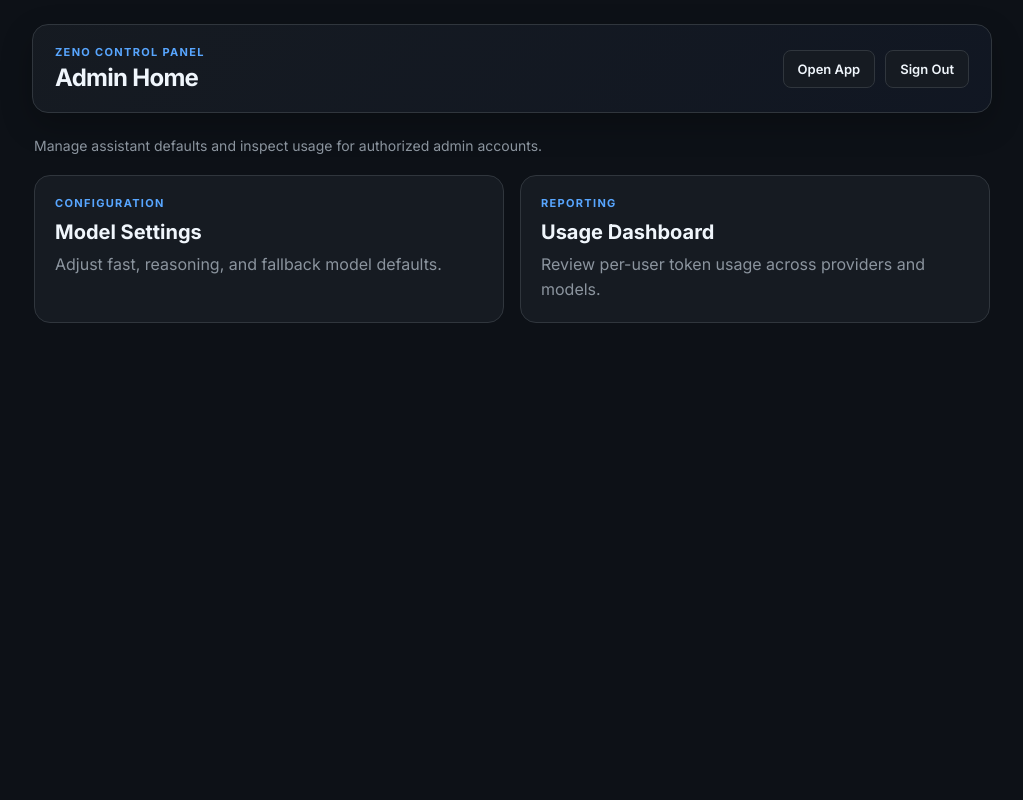
After one commit to isavage/zeno, a FastAPI app: template app/web/templates/admin_home.html in a window 1280 px wide. The commit adds this page. Shown: the whole page, without its empty margins (128-1151 px from the left). Run offline with FastAPI, Linux system fonts and the light colour scheme; the template is opened without the code that fills it, so the values that code supplies are empty.

Commit message:
admin ui

```diff
--- a/app/config.py
+++ b/app/config.py
@@ -23,9 +23,6 @@ class Settings(BaseSettings):
 
     # Encryption Master Key (32 url-safe base64 / Fernet key)
     ZENOS_ENCRYPTION_KEY: Optional[str] = None
-
-    # Admin token for privileged API access (must be set in environment)
-    ADMIN_TOKEN: str = Field(default="CHANGE_ME_ADMIN_TOKEN")
 
     # LLM API Keys
     OPENAI_API_KEY: Optional[str] = None
--- a/app/main.py
+++ b/app/main.py
@@ -7,7 +7,7 @@ from pathlib import Path
 from typing import Optional, Dict, Any
 from typing import List, Optional, Dict, Any
 
-from fastapi import FastAPI, Request, Form, UploadFile, File, HTTPException, status, Header, Depends, APIRouter
+from fastapi import FastAPI, Request, Form, UploadFile, File, HTTPException, status, Depends, APIRouter
 from fastapi.responses import HTMLResponse, RedirectResponse, JSONResponse, FileResponse
 from fastapi.staticfiles import StaticFiles
 from fastapi.templating import Jinja2Templates
@@ -16,7 +16,7 @@ from starlette.middleware.sessions import SessionMiddleware
 from fastapi.middleware.cors import CORSMiddleware
 
 from app.config import settings
-from app.security.auth import oauth, is_email_authorized, get_current_user
+from app.security.auth import oauth, is_email_authorized, get_current_user, get_current_admin_user, is_admin_user
 from app.agent.usage import usage_store
 from app.agent.core import zeno_agent
 from app.agent.memory import memory_store
@@ -98,11 +98,6 @@ async def health_check():
 # ----------------- Admin API for model defaults -----------------
 admin_router = APIRouter(prefix="/admin", tags=["admin"])
 
-def verify_admin(token: str = Header(..., description="Admin token")):
-    if token != settings.ADMIN_TOKEN:
-        raise HTTPException(status_code=401, detail="Invalid admin token")
-
-
 def build_redirect_uri(request: Request, path: str) -> str:
     """Build an absolute redirect URI using the current request origin."""
     forwarded_host = request.headers.get("x-forwarded-host")
@@ -113,8 +108,21 @@ def build_redirect_uri(request: Request, path: str) -> str:
     normalized_path = path if path.startswith("/") else f"/{path}"
     return f"{scheme}://{host}{normalized_path}"
 
+@admin_router.get("")
+@admin_router.get("/")
+async def admin_home(request: Request, user: Dict[str, Any] = Depends(get_current_admin_user)):
+    return jinja_templates.TemplateResponse(
+        request,
+        "admin_home.html",
+        {
+            "user": user,
+            "admin_user": True,
+        },
+    )
+
+
 @admin_router.get("/models")
-def list_models():
+def list_models(_: Dict[str, Any] = Depends(get_current_admin_user)):
     """Return a dict of provider -> list of model identifiers.
     This is a static list; extend as needed.
     """
@@ -131,7 +139,7 @@ def list_models():
     }
 
 @admin_router.get("/defaults")
-def get_defaults():
+def get_defaults(_: Dict[str, Any] = Depends(get_current_admin_user)):
     return prefs.get_prefs()
 
 @admin_router.post("/defaults")
@@ -139,7 +147,7 @@ def set_defaults(
     fast_model: str,
     reasoning_model: str,
     fallback_model: str,
-    _: None = Depends(verify_admin),
+    _: Dict[str, Any] = Depends(get_current_admin_user),
 ):
     # Basic validation against known models
     known = set()
@@ -152,7 +160,7 @@ def set_defaults(
     return {"status": "ok", "message": "Preferences saved"}
 
 @admin_router.get("/usage", response_class=HTMLResponse)
-def admin_usage(request: Request, _: None = Depends(verify_admin)):
+def admin_usage(request: Request, _: Dict[str, Any] = Depends(get_current_admin_user)):
     """Render admin usage dashboard showing per‑user token usage."""
     usage_data = usage_store.get_all()
     return jinja_templates.TemplateResponse(
@@ -165,13 +173,14 @@ app.include_router(admin_router)
 
 # Settings page – simple UI to edit defaults (template to be created at templates/settings.html)
 @app.get("/settings", response_class=HTMLResponse)
-async def settings_page(request: Request):
+async def settings_page(request: Request, user: Dict[str, Any] = Depends(get_current_admin_user)):
     return jinja_templates.TemplateResponse(
         request,
         "settings.html",
         {
-            "admin_token": settings.ADMIN_TOKEN,
             "authorized_emails": settings.authorized_emails_list,
+            "user": user,
+            "admin_user": True,
         },
     )
 
@@ -182,7 +191,7 @@ async def index(request: Request):
     user = request.session.get("user")
     if not user:
         return RedirectResponse(url="/login")
-    return jinja_templates.TemplateResponse(request, "index.html", {"user": user})
+    return jinja_templates.TemplateResponse(request, "index.html", {"user": user, "admin_user": is_admin_user(user)})
 
 @app.get("/login", response_class=HTMLResponse)
 async def login_page(request: Request, error: Optional[str] = None):
--- a/app/web/static/style.css
+++ b/app/web/static/style.css
@@ -214,6 +243,176 @@ body {
 .icon-btn:hover {
     background: var(--bg-tertiary);
     color: var(--text-primary);
+}
+
+/* ================= Admin Pages ================= */
+.admin-body {
+    align-items: flex-start;
+    padding: 24px;
+}
+
+.admin-shell {
+    width: 100%;
+    max-width: 960px;
+}
+
+.admin-topbar {
+    display: flex;
+    align-items: center;
+    justify-content: space-between;
+    gap: 16px;
+    padding: 20px 22px;
+    margin-bottom: 18px;
+    background: linear-gradient(135deg, rgba(22, 27, 34, 0.96), rgba(17, 23, 35, 0.96));
+    border: 1px solid var(--border-color);
+    border-radius: var(--radius-lg);
+    box-shadow: 0 12px 32px rgba(0, 0, 0, 0.24);
+}
+
+.admin-kicker {
+    color: var(--accent);
+    font-size: 11px;
+    font-weight: 700;
+    letter-spacing: 0.12em;
+    text-transform: uppercase;
+    margin-bottom: 4px;
+}
+
+.admin-topbar h1 {
+    font-size: 24px;
+    font-weight: 700;
+    letter-spacing: -0.03em;
+}
+
+.admin-topbar-actions {
+    display: flex;
+    gap: 10px;
+    flex-wrap: wrap;
+}
+
+.admin-topbar-link,
+.admin-inline-link {
+    color: var(--text-primary);
+    text-decoration: none;
+}
+
+.admin-topbar-link {
+    display: inline-flex;
+    align-items: center;
+    justify-content: center;
+    padding: 10px 14px;
+    border: 1px solid var(--border-color);
+    border-radius: var(--radius-sm);
+    background: var(--bg-secondary);
+    font-size: 13px;
+    font-weight: 600;
+}
+
+.admin-topbar-link:hover {
+    background: var(--bg-tertiary);
+}
+
+.admin-content {
+    padding: 4px 2px 0;
+}
+
+.admin-hero {
+    margin-bottom: 18px;
+}
+
+.admin-intro {
+    color: var(--text-secondary);
+    font-size: 14px;
+    line-height: 1.6;
+}
+
+.admin-grid {
+    display: grid;
+    grid-template-columns: repeat(2, minmax(0, 1fr));
+    gap: 16px;
+}
+
+.admin-card {
+    display: block;
+    padding: 20px;
+    background: var(--bg-secondary);
+    border: 1px solid var(--border-color);
+    border-radius: var(--radius-lg);
+    text-decoration: none;
+    color: var(--text-primary);
+    transition: transform 0.18s ease, border-color 0.18s ease, background 0.18s ease;
+}
+
+.admin-card:hover {
+    transform: translateY(-2px);
+    border-color: rgba(88, 166, 255, 0.45);
+    background: #1b212b;
+}
+
+.admin-card-eyebrow {
+    color: var(--accent);
+    font-size: 11px;
+    font-weight: 700;
+    letter-spacing: 0.12em;
+    text-transform: uppercase;
+    margin-bottom: 10px;
+}
+
+.admin-card h2 {
+    font-size: 20px;
+    margin-bottom: 8px;
+}
+
+.admin-card p {
+    color: var(--text-secondary);
+    line-height: 1.55;
+}
+
+.admin-form {
+    display: grid;
+    gap: 12px;
+    max-width: 520px;
+    padding: 20px;
+    background: var(--bg-secondary);
+    border: 1px solid var(--border-color);
+    border-radius: var(--radius-lg);
+}
+
+.admin-form label {
+    font-size: 13px;
+    font-weight: 600;
+    color: var(--text-secondary);
+}
+
+.admin-form select {
+    width: 100%;
+    padding: 12px 14px;
+    background: var(--bg-primary);
+    border: 1px solid var(--border-color);
+    border-radius: var(--radius-sm);
+    color: var(--text-primary);
+    outline: none;
+}
+
+.admin-primary-btn {
+    margin-top: 6px;
+    padding: 12px 16px;
+    border: none;
+    border-radius: var(--radius-sm);
+    background: var(--accent);
+    color: white;
+    font-weight: 700;
+    cursor: pointer;
+}
+
+.admin-primary-btn:hover {
+    background: var(--accent-hover);
+}
+
+.admin-status {
+    margin-top: 14px;
+    color: var(--success);
+    font-size: 14px;
 }
 
 /* Chat Messages */
--- /dev/null
+++ b/app/web/templates/admin_home.html
@@ -0,0 +1,24 @@
+{% extends "base.html" %}
+
+{% block title %}Zeno Admin{% endblock %}
+{% block header_title %}Admin Home{% endblock %}
+
+{% block content %}
+<section class="admin-hero">
+    <p class="admin-intro">Manage assistant defaults and inspect usage for authorized admin accounts.</p>
+</section>
+
+<div class="admin-grid">
+    <a href="/settings" class="admin-card">
+        <div class="admin-card-eyebrow">Configuration</div>
+        <h2>Model Settings</h2>
+        <p>Adjust fast, reasoning, and fallback model defaults.</p>
+    </a>
+
+    <a href="/admin/usage" class="admin-card">
+        <div class="admin-card-eyebrow">Reporting</div>
+        <h2>Usage Dashboard</h2>
+        <p>Review per-user token usage across providers and models.</p>
+    </a>
+</div>
+{% endblock %}
--- a/app/web/templates/admin_usage.html
+++ b/app/web/templates/admin_usage.html
@@ -1,9 +1,10 @@
 {% extends "base.html" %}
 
 {% block title %}API Usage Dashboard{% endblock %}
+{% block header_title %}Usage Dashboard{% endblock %}
 
 {% block content %}
-<h1>API Usage Dashboard</h1>
+<p class="admin-intro">Per-user token usage across providers and models.</p>
 {% if usage %}
 <table class="table table-striped">
     <thead>
@@ -34,5 +35,5 @@
 {% else %}
 <p>No usage data recorded yet.</p>
 {% endif %}
-<p><a href="/admin/models">Back to Admin Home</a></p>
+<p><a href="/admin" class="admin-inline-link">Back to Admin Home</a></p>
 {% endblock %}
--- /dev/null
+++ b/app/web/templates/base.html
@@ -0,0 +1,30 @@
+<!DOCTYPE html>
+<html lang="en">
+<head>
+    <meta charset="UTF-8">
+    <meta name="viewport" content="width=device-width, initial-scale=1.0, maximum-scale=1.0, user-scalable=no">
+    <title>{% block title %}Zeno Admin{% endblock %}</title>
+    <link rel="stylesheet" href="/static/style.css">
+    <link rel="preconnect" href="https://fonts.googleapis.com">
+    <link rel="preconnect" href="https://fonts.gstatic.com" crossorigin>
+    <link href="https://fonts.googleapis.com/css2?family=Inter:wght@300;400;500;600;700&display=swap" rel="stylesheet">
+</head>
+<body class="admin-body">
+    <div class="admin-shell">
+        <header class="admin-topbar">
+            <div>
+                <div class="admin-kicker">Zeno Control Panel</div>
+                <h1>{% block header_title %}Admin{% endblock %}</h1>
+            </div>
+            <div class="admin-topbar-actions">
+                <a class="admin-topbar-link" href="/">Open App</a>
+                <a class="admin-topbar-link" href="/auth/logout">Sign Out</a>
+            </div>
+        </header>
+
+        <main class="admin-content">
+            {% block content %}{% endblock %}
+        </main>
+    </div>
+</body>
+</html>
--- a/app/web/templates/index.html
+++ b/app/web/templates/index.html
@@ -23,6 +23,9 @@
                 </div>
             </div>
             <div class="header-actions">
+                {% if admin_user %}
+                <a href="/admin" class="header-link admin-link">Admin</a>
+                {% endif %}
                 <button id="clearChatBtn" class="icon-btn" title="Clear Chat History">
                     <svg width="18" height="18" viewBox="0 0 24 24" fill="none" stroke="currentColor" stroke-width="2">
                         <polyline points="3 6 5 6 21 6"></polyline>
```
Also changed, not shown: other parts of app/web/static/style.css (+29 -0 lines), app/security/auth.py (+25 -0 lines), app/web/templates/settings.html (+29 -22 lines).
